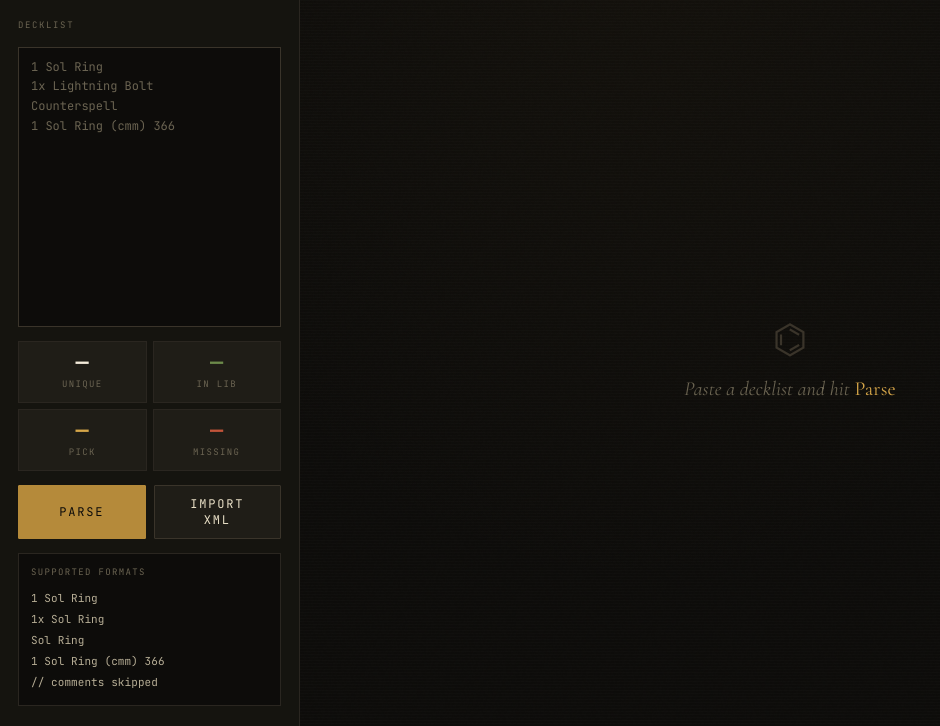
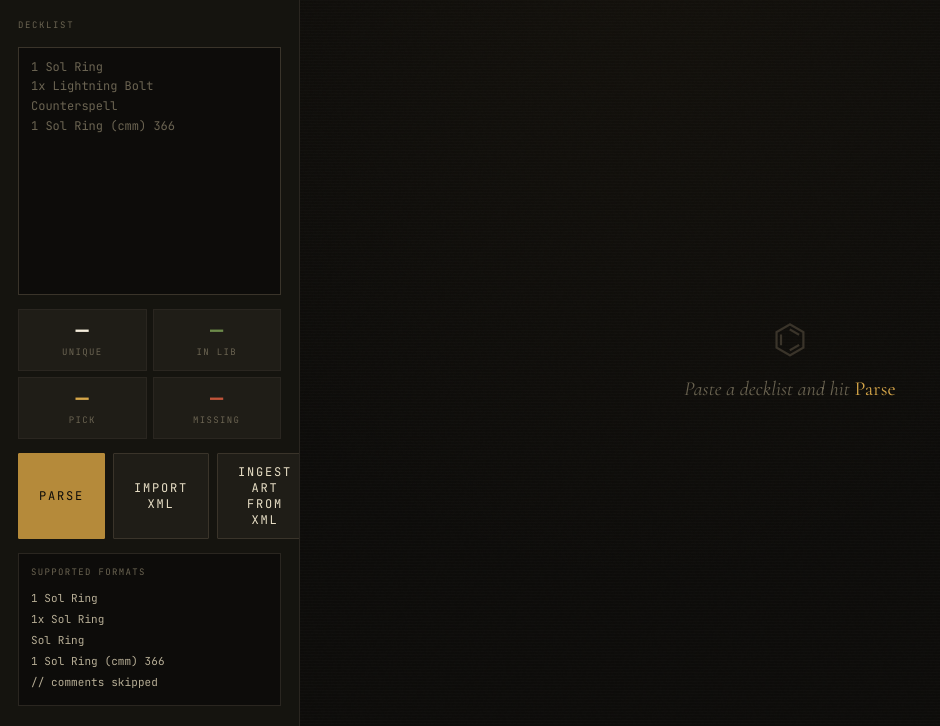
Before and after one commit to headpunter/mtg_art_library, a Flask app: page /build in a window 1280 px wide. Shown: the part 75-801 px from the top of the page, without its empty margins (0-940 px from the left). Run offline with Flask 3, Linux system fonts and the light colour scheme; some libraries are stand-ins or nearby versions.

Commit message:
Add direct art download from MPC AutoFill XML (no backend needed)
MPCFill XML contains <id> elements with Google Drive file IDs — we can
download art directly from Drive without any API backend server.

- import_mpcfill.py: capture <id> element as drive_id on MpcFillEntry
- app.py: POST /api/ingest/mpcfill-xml-art — parses XML, downloads each
  Drive ID via download_drive.py, ingests into library as a background job
- build.html: add "Ingest art from XML" button + ingestNote feedback div
- build.js: ingestArtFromXml() / pollIngestXmlJob() handlers

Co-Authored-By: Claude Sonnet 4.6 <noreply@anthropic.com>

```diff
--- a/tools/import_mpcfill.py
+++ b/tools/import_mpcfill.py
@@ -31,6 +31,7 @@ class MpcFillEntry:
     set_code: str | None
     collector_num: str | None
     original_name: str           # raw filename (no extension)
+    drive_id: str | None = None  # Google Drive file ID from <id> element
 
 
 # ── filename parsing regexes ───────────────────────────────────────────
@@ -101,6 +102,7 @@ def parse_mpcfill_xml(
         query    = (card.findtext('query') or '').strip()
         filename = (card.findtext('name')  or '').strip()
         slots    = (card.findtext('slots') or '').strip()
+        drive_id = (card.findtext('id')    or '').strip() or None
 
         if skip_tokens and query.startswith('t:'):
             tokens_skipped += _count_slots(slots)
@@ -120,6 +122,7 @@ def parse_mpcfill_xml(
             set_code=set_code,
             collector_num=collector_num,
             original_name=_EXT.sub('', filename),
+            drive_id=drive_id,
         ))
 
     return entries, tokens_skipped
--- a/webapp/app.py
+++ b/webapp/app.py
@@ -738,6 +738,70 @@ def api_import_mpcfill_xml():
         return jsonify({"error": str(exc)}), 500
 
 
+@app.route("/api/ingest/mpcfill-xml-art", methods=["POST"])
+def api_ingest_mpcfill_xml_art():
+    """Download and ingest card art for every entry in an MPCFill XML that has a Drive ID."""
+    import xml.etree.ElementTree as _ET
+
+    xml_text = request.get_data(as_text=True)
+    if not xml_text.strip():
+        return jsonify({"error": "no XML provided"}), 400
+
+    try:
+        from import_mpcfill import parse_mpcfill_xml
+        entries, _ = parse_mpcfill_xml(xml_text, skip_tokens=True)
+    except _ET.ParseError as exc:
+        return jsonify({"error": f"Invalid XML: {exc}"}), 400
+
+    # Only entries that have a Google Drive file ID
+    downloadable = [e for e in entries if e.drive_id]
+    skipped_no_id = len(entries) - len(downloadable)
+
+    if not downloadable:
+        return jsonify({"error": "No Google Drive file IDs found in XML"}), 400
+
+    def run(job):
+        from download_drive import download_drive_file
+        from add_card import ingest_file
+
+        lib = get_lib()
+        staging = lib.root / ".upload_staging"
+        staging.mkdir(exist_ok=True)
+
+        ok, failed, skipped = [], [], []
+        total = len(downloadable)
+
+        for i, e in enumerate(downloadable, 1):
+            label = f"{e.name} ({e.original_name})"
+            job.update(f"[{i}/{total}] {e.name}…")
+            tmp = staging / f"xmlart_{e.drive_id}.jpg"
+            try:
+                download_drive_file(e.drive_id, tmp)
+                slug, pid = ingest_file(
+                    lib, tmp, e.name,
+                    tag=f"mpcfill_xml",
+                    make_default=True,
+                )
+                lib.save()
+                ok.append({"name": e.name, "slug": slug, "printing_id": pid})
+            except Exception as exc:
+                failed.append({"name": e.name, "error": str(exc)})
+            finally:
+                try:
+                    tmp.unlink(missing_ok=True)
+                except OSError:
+                    pass
+
+        return {
+            "ok": ok,
+            "failed": failed,
+            "skipped_no_id": skipped_no_id,
+        }
+
+    job = jobs.submit(f"Ingest art from XML ({len(downloadable)} cards)", run)
+    return jsonify({**job.to_dict(), "total": len(downloadable), "skipped_no_id": skipped_no_id})
+
+
 @app.route("/api/build/pdf-layouts")
 def api_pdf_layouts():
     """Return available PDF layout options."""
--- a/webapp/static/build.js
+++ b/webapp/static/build.js
@@ -12,6 +12,9 @@ const btnParse       = document.getElementById('btnParse');
 const btnImportXml   = document.getElementById('btnImportXml');
 const xmlFileInput   = document.getElementById('xmlFileInput');
 const importNote     = document.getElementById('importNote');
+const btnIngestXml   = document.getElementById('btnIngestXml');
+const xmlArtFileInput = document.getElementById('xmlArtFileInput');
+const ingestNote     = document.getElementById('ingestNote');
 const btnFetchMissing = document.getElementById('btnFetchMissing');
 const fetchNote      = document.getElementById('fetchNote');
 const btnBuild       = document.getElementById('btnBuild');
@@ -44,6 +47,8 @@ let _findRow = null;   // the deck row currently open in the find pane
 
   btnImportXml.addEventListener('click', () => xmlFileInput.click());
   xmlFileInput.addEventListener('change', importMpcFillXml);
+  btnIngestXml.addEventListener('click', () => xmlArtFileInput.click());
+  xmlArtFileInput.addEventListener('change', ingestArtFromXml);
   btnFetchMissing.addEventListener('click', fetchMissingFromAutofill);
 
   findPaneClose.addEventListener('click', closeFindPane);
@@ -523,6 +528,79 @@ async function importMpcFillXml() {
   }
 }
 
+/* ── Ingest art from MPCFill XML ─────────────────────────────────── */
+
+async function ingestArtFromXml() {
+  const file = xmlArtFileInput.files[0];
+  if (!file) return;
+
+  btnIngestXml.disabled = true;
+  btnIngestXml.textContent = 'Reading…';
+  ingestNote.hidden = false;
+  ingestNote.style.color = '';
+  ingestNote.textContent = 'Starting…';
+
+  try {
+    const xml = await file.text();
+    const res  = await fetch('/api/ingest/mpcfill-xml-art', {
+      method: 'POST',
+      headers: { 'Content-Type': 'text/xml; charset=utf-8' },
+      body: xml,
+    });
+    const data = await res.json();
+    if (data.error) throw new Error(data.error);
+
+    const total = data.total;
+    const skipped = data.skipped_no_id;
+    ingestNote.textContent =
+      `Queued ${total} cards for download` +
+      (skipped ? ` (${skipped} had no Drive ID, skipped)` : '') +
+      ` — polling…`;
+
+    await pollIngestXmlJob(data.id, total);
+  } catch (e) {
+    ingestNote.textContent = '✕ ' + e.message;
+    ingestNote.style.color = 'var(--red)';
+    btnIngestXml.disabled = false;
+    btnIngestXml.textContent = 'Ingest art from XML';
+  } finally {
+    xmlArtFileInput.value = '';
+  }
+}
+
+async function pollIngestXmlJob(jid, total) {
+  while (true) {
+    await new Promise(r => setTimeout(r, 1500));
+    const j = await api(`/api/job/${jid}`).catch(() => null);
+    if (!j) return;
+
+    ingestNote.textContent = j.progress || j.state;
+
+    if (j.state === 'done') {
+      const r = j.result || {};
+      const ok      = (r.ok      || []).length;
+      const failed  = (r.failed  || []).length;
+      const skipped = r.skipped_no_id || 0;
+      let msg = `✓ ${ok} of ${total} downloaded`;
+      if (failed)  msg += ` · ${failed} failed`;
+      if (skipped) msg += ` · ${skipped} had no Drive ID`;
+      ingestNote.textContent = msg;
+      btnIngestXml.disabled = false;
+      btnIngestXml.textContent = 'Ingest art from XML';
+      if (ok > 0 && parsedRows.length) setTimeout(() => parseDeck(), 800);
+      return;
+    }
+
+    if (j.state === 'failed') {
+      ingestNote.textContent = '✕ ' + (j.error || 'Ingest failed');
+      ingestNote.style.color = 'var(--red)';
+      btnIngestXml.disabled = false;
+      btnIngestXml.textContent = 'Ingest art from XML';
+      return;
+    }
+  }
+}
+
 async function pollBuildJob(jid, chip) {
   while (true) {
     await new Promise(r => setTimeout(r, 1200));
--- a/webapp/templates/build.html
+++ b/webapp/templates/build.html
@@ -34,10 +34,13 @@
 
     <div class="parse-row">
       <button class="btn primary" id="btnParse">Parse</button>
-      <button class="btn" id="btnImportXml" title="Import an MPCFill XML order file">Import XML</button>
+      <button class="btn" id="btnImportXml" title="Import MPCFill XML as decklist">Import XML</button>
+      <button class="btn" id="btnIngestXml" title="Download art for every card in an MPCFill XML">Ingest art from XML</button>
       <input type="file" id="xmlFileInput" accept=".xml" style="display:none">
+      <input type="file" id="xmlArtFileInput" accept=".xml" style="display:none">
     </div>
     <div class="import-note mono dim" id="importNote" hidden></div>
+    <div class="import-note mono dim" id="ingestNote" hidden></div>
 
     <button class="btn btn-fetch-missing" id="btnFetchMissing" hidden>
       Fetch missing from MPC AutoFill
```
